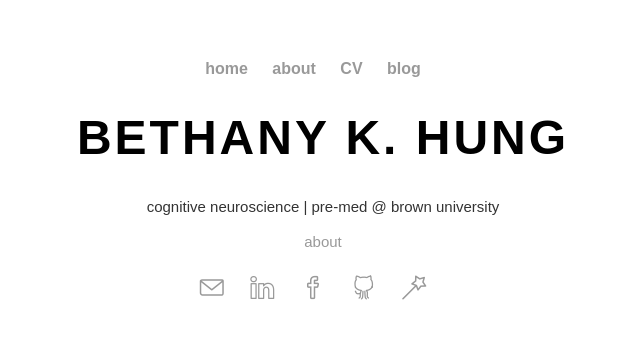
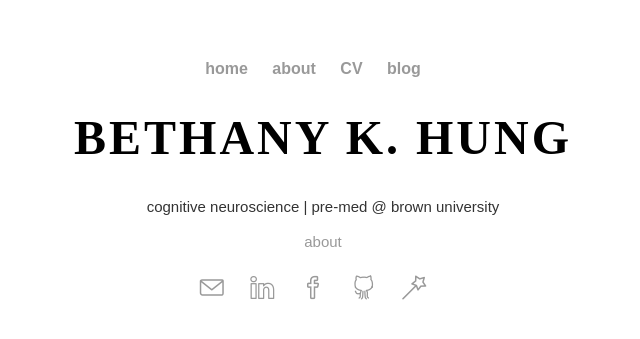
Before and after one commit to bethny/bethny.github.io, a Jekyll site: the page built from index.html, in a window 1280 px wide. Shown: the top 339 px of the page, without its empty margins (317-957 px from the left). Built offline with Jekyll 4.4.1, drawn with Linux system fonts in a browser that asks for light colours; nearby versions of some CDN libraries.

Commit message:
Update main.css

```diff
--- a/css/main.css
+++ b/css/main.css
@@ -44,7 +44,7 @@ a:hover {
 }
 h1 {
     font-size: 3em;
-    font-family: 'Muli', sans-serif;
+    font-family: 'GTWalsheim';
     text-transform: uppercase;
     letter-spacing: 3px;
 }
```
